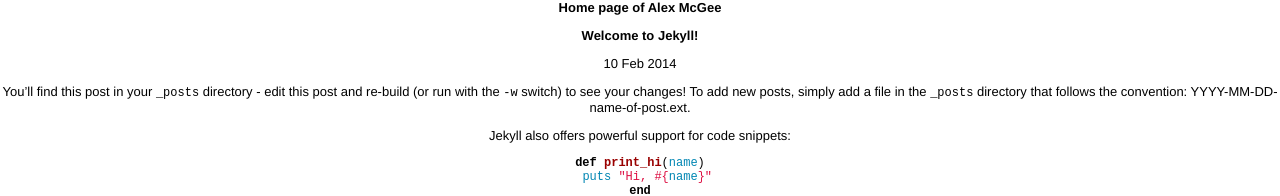
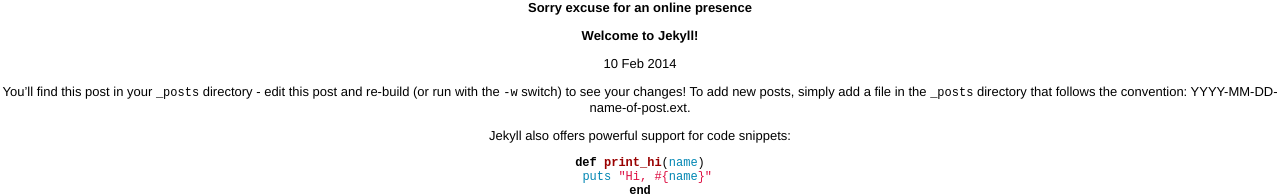
Before and after one commit to camcgee/camcgee.github.io, a Jekyll site: the page built from _posts/2014-02-10-welcome-to-jekyll.markdown, in a window 1280 px wide. Shown: the top 196 px of the page. Built offline with Jekyll 4.4.1, drawn with Linux system fonts in a browser that asks for light colours.

Commit message:
Update _config.yml

```diff
--- a/_config.yml
+++ b/_config.yml
@@ -1,3 +1,3 @@
-name: Home page of Alex McGee
+name: Sorry excuse for an online presence
 markdown: kramdown
 pygments: rouge
```
